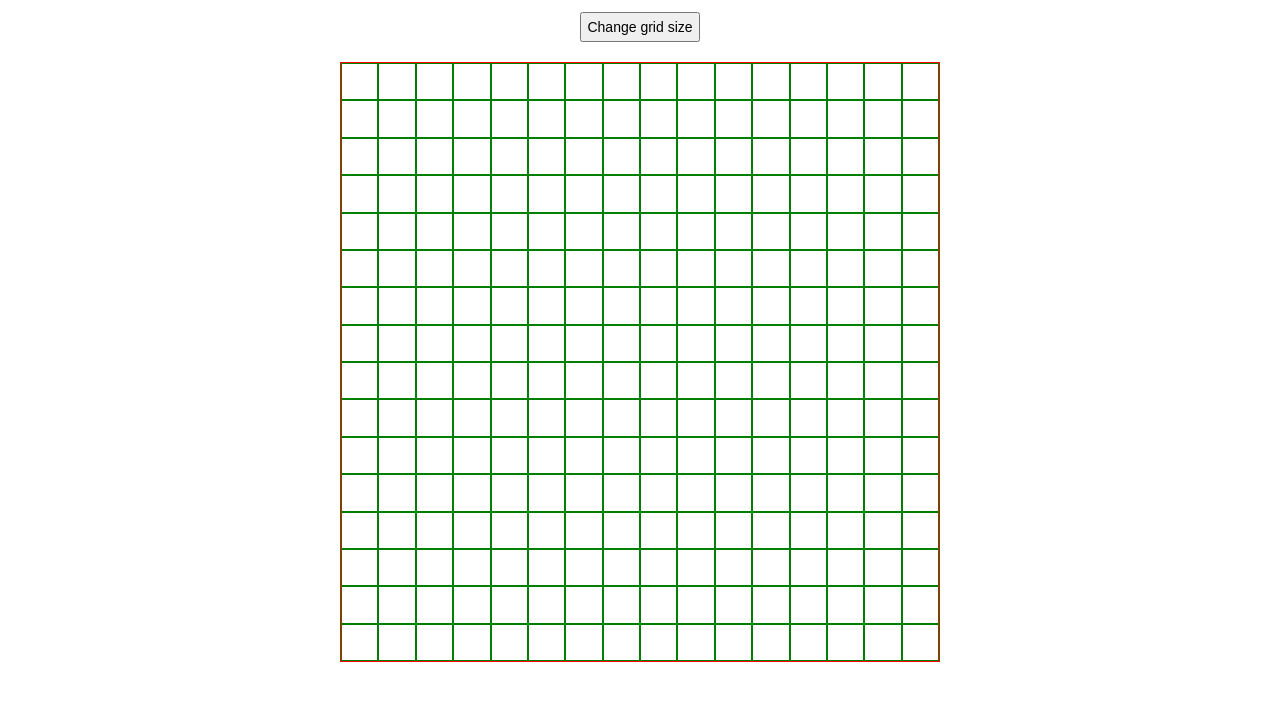
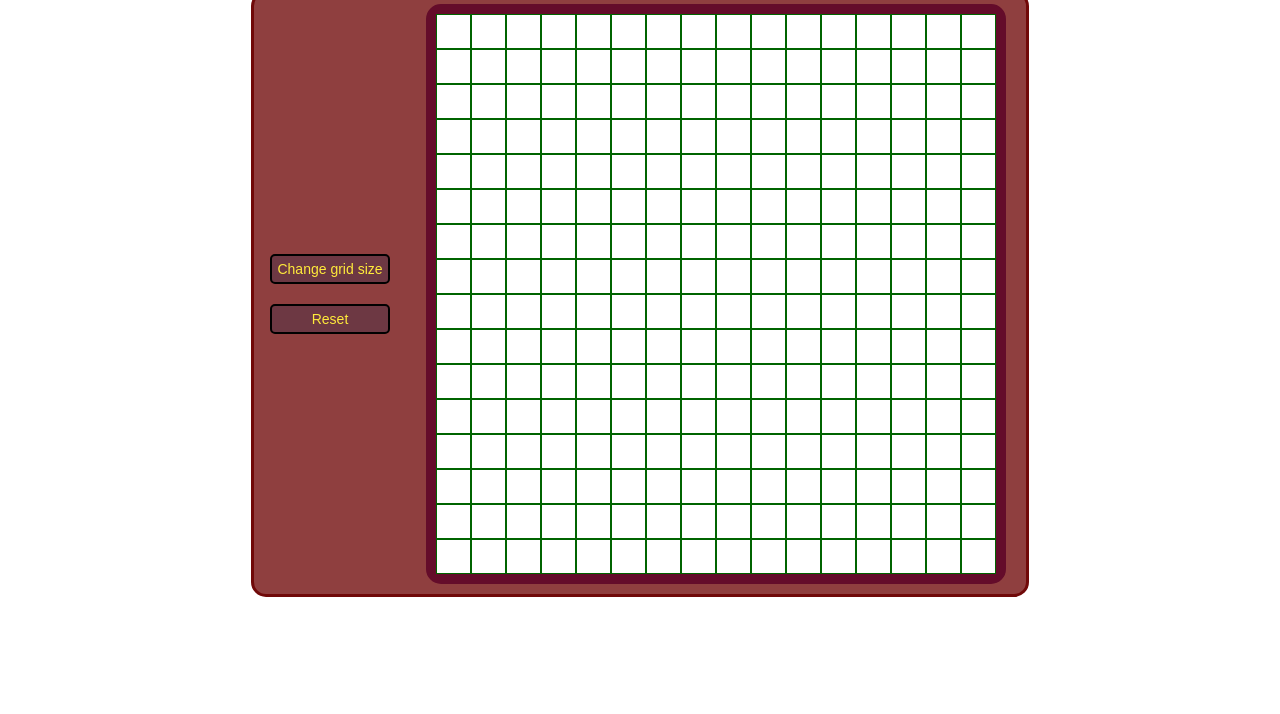
Before and after one commit to Yidnekachew-SK/Etch-A-Sketch, a plain HTML site: page index.html in a window 1280 px wide. Shown: the part 86-800 px from the top of the page. Drawn offline with Linux system fonts and the light colour scheme.

Commit message:
Version 2
This version changes user interaction on the sketch pad to click instead of hovering and add a new button to reset the background colors on the grids.

```diff
--- a/index.html
+++ b/index.html
@@ -11,7 +11,11 @@
 	<h1>Etch-A-Sketch</h1>
 </header>
 <main>
-	<button class="button">Change grid size</button>
+	<div id="buttons">
+		<button class="changeSize">Change grid size</button>
+		<button class="reset">Reset</button>
+	</div>
+
 	<div class="container"> </div>
 </main>
 
--- a/script.js
+++ b/script.js
@@ -15,20 +15,13 @@ const randomColor = function(){
 	return `rgb(${red},${green},${blue})`;
 }
 
-const mouseOver = function(event){
+const clickGrid = function(event){
 	let event1 = event.target;
-	event1.classList.toggle("hover");
 	event1.style.backgroundColor = randomColor();
 }
 
-const mouseOut = function(event){
-	let event2 = event.target;
-	event2.classList.toggle("hover");
-}
-
 const squares = document.querySelectorAll(".square");
-squares.forEach(div => div.addEventListener("mouseover", mouseOver));
-squares.forEach(div => div.addEventListener("mouseout", mouseOut));
+squares.forEach(div => div.addEventListener("click", clickGrid));
 
 let userInput;
 const numOfSides = function(){
@@ -36,7 +29,7 @@ const numOfSides = function(){
 		userInput = prompt("Enter the no of squares per side(should be < 100): ");
 	} while(!(userInput >= 0 && userInput < 100));
 
-	const container2 = document.querySelector("div");
+	const container2 = document.querySelector(".container");
 	container2.remove();
 
 	const mainContainer = document.querySelector("main");
@@ -53,11 +46,15 @@ const numOfSides = function(){
 	divs.style.width = 100/totalSquares + "%";
 	divs.style.height = 100/totalSquares + "%";
 	newContainer.append(divs);
-	divs.addEventListener("mouseover", mouseOver);
-	divs.addEventListener("mouseout", mouseOut);
+	divs.addEventListener("click", clickGrid);
 	newDivs++;
 }
 }
 
-const button = document.querySelector("button");
+const button = document.querySelector(".changeSize");
 button.addEventListener("click", numOfSides);
+
+const reset = document.querySelector(".reset");
+reset.addEventListener("click", () => {
+	squares.forEach(square => square.style.backgroundColor = "white")
+})
--- a/styles.css
+++ b/styles.css
@@ -2,31 +2,55 @@
 	box-sizing: border-box;
 }
 
-main{
-	margin-top: 10px;
+body{
 	display: flex;
 	flex-direction: column;
-	align-items: center;
 }
 
 h1{
 	margin: 0;
-	font-size: 50px;
+	font-size: 40px;
 	padding: 5px 5px;
 	text-align: center;
 	border-bottom: 2px solid gray;
+}
+
+main{
+	align-self: center;
+	margin-top: 10px;
+	border: 3px solid rgb(112 9 9);
+	border-radius: 15px;
+	background-color:rgb(143 63 63);
+	display: flex;
+	flex-direction: row;
+	justify-content: center;
+	align-items: center;
+}
+
+#buttons{
+	padding: 2px 2px;
+	margin: 5px 4px;
+	align-self: center;
+	display: flex;
+	flex-direction: column;
+	justify-content: center;
 }
 
 button{
 	margin: 10px 10px;
 	padding: 5px 5px;
 	font-size: 14px;
+	color: rgb(255 235 59);
+	background-color: rgb(109 56 67);
+	border: 2px solid black;
+	border-radius: 5px;
 }
 
 .container{
-	width: 600px;
-	height: 600px;
-	border: 1px solid red;
+	width: 580px;
+	height: 580px;
+	border: 10px solid rgb(100 12 42);
+	border-radius: 15px;
 	margin: 10px 20px;
 	display: flex;
 	justify-content: center;
@@ -36,7 +60,8 @@ button{
 .square{
 	height: 6,25%;
 	width: 6.25%;
-	border: 1px solid green;
+	border: 1px solid darkgreen;
+	background-color: white;
 }
 
 .newSize{
```
